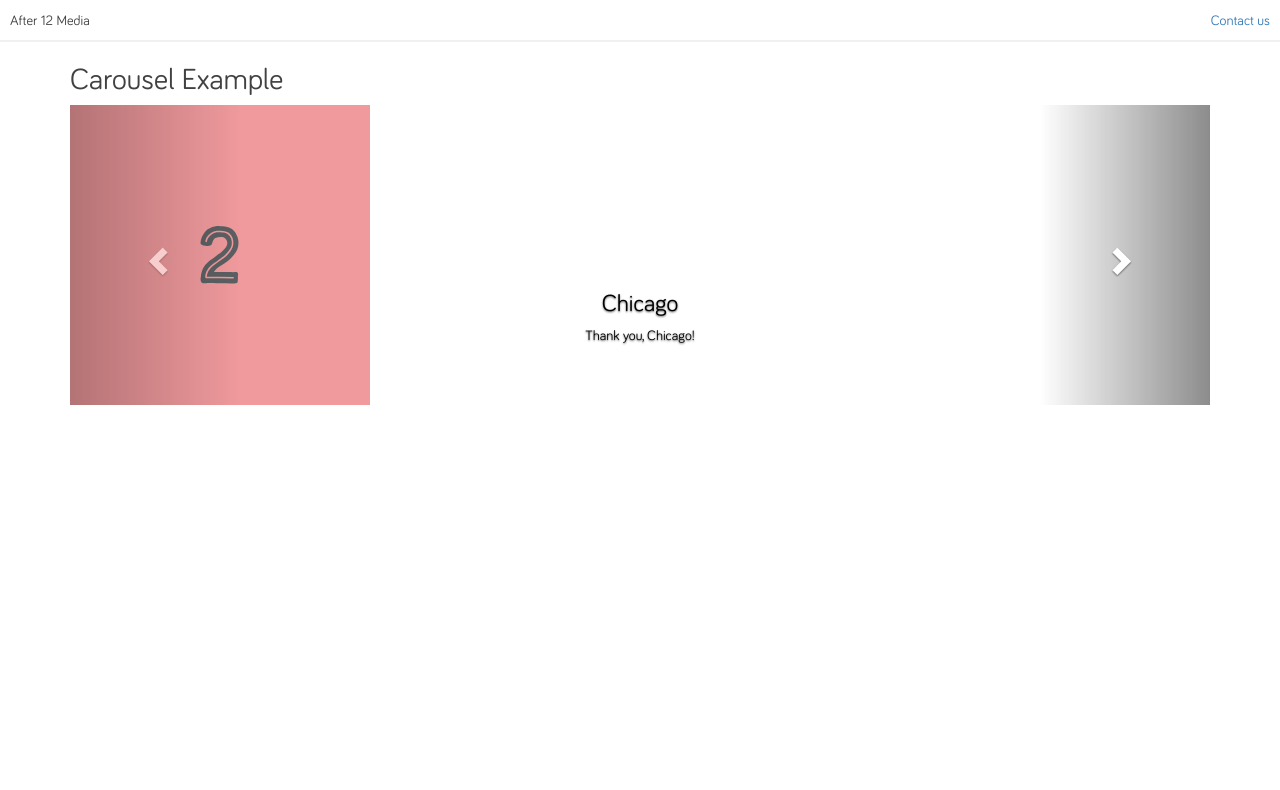
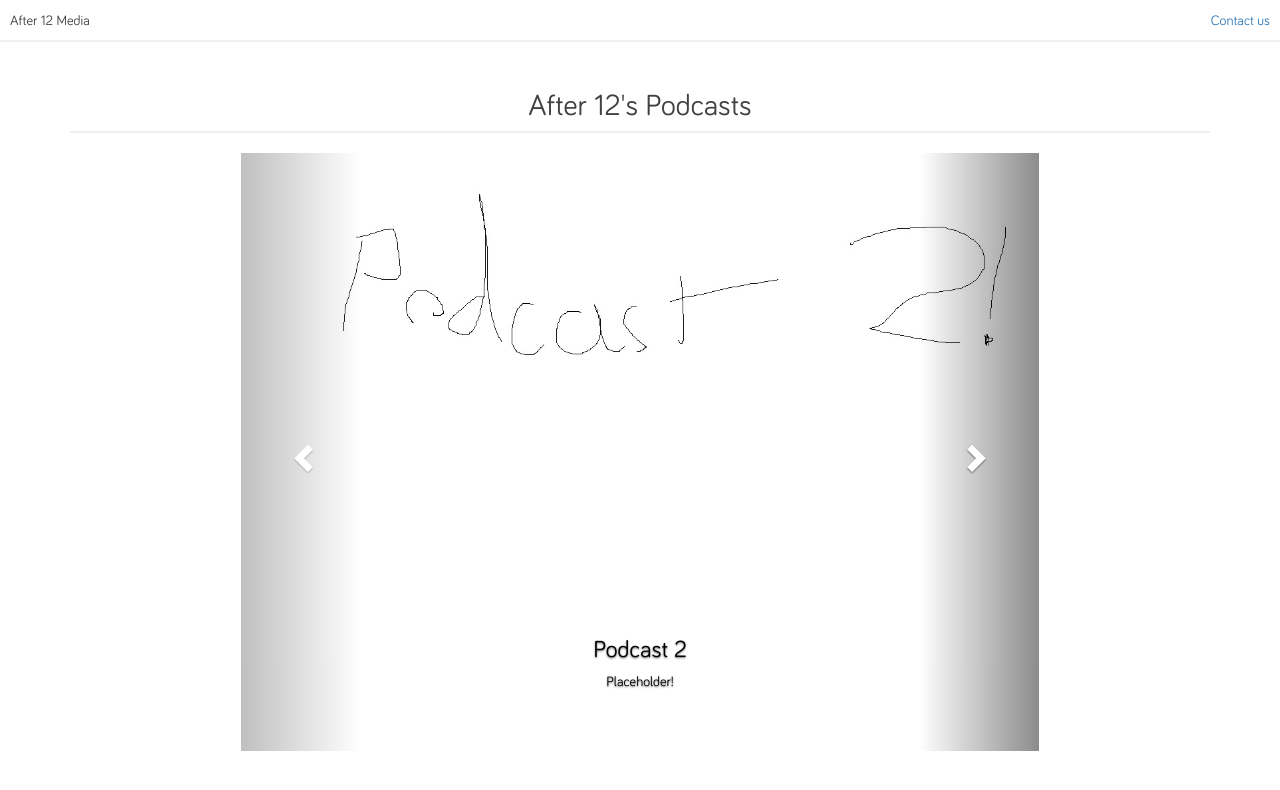
Before and after one commit to babbysross/after12, a plain HTML site: page index.html in a window 1280 px wide. Both pictures are taken after a click on the link "Next". Drawn offline with nearby package versions, Linux system fonts and the light colour scheme.

Commit message:
Added carousel with podcasts

```diff
--- a/index.html
+++ b/index.html
@@ -20,8 +20,11 @@
       </div>
     </div>
   </div>
-<div class="container">
-  <h2>Carousel Example</h2>
+<div class="container" align="center">
+  <div class="headline">
+    <h2>After 12's Podcasts</h2>
+  </div>
+  <br />
   <div id="myCarousel" class="carousel slide" data-ride="carousel">
     <!-- Indicators -->
     <ol class="carousel-indicators">
@@ -32,7 +35,7 @@
     <!-- Wrapper for slides -->
     <div class="carousel-inner">
       <div class="item active">
-        <img src="files/mtg2.jpg" alt="Chania" style="align-content: center">
+        <img src="files/pod1.jpg" alt="Chania" style="align-content: center">
         <div class="carousel-caption">
           <h3>Mind the Gap</h3>
           <p>A weekly dose of what's new in the world of tech.</p>
@@ -40,18 +43,18 @@
       </div>
 
       <div class="item">
-        <img src="images/two.svg" alt="Chicago">
+        <img src="files/pod2.jpg" alt="Chicago">
         <div class="carousel-caption">
-          <h3>Chicago</h3>
-          <p>Thank you, Chicago!</p>
+          <h3>Podcast 2</h3>
+          <p>Placeholder!</p>
         </div>
       </div>
 
       <div class="item">
-        <img src="images/three.svg" alt="New York">
+        <img src="files/pod3.jpg" alt="New York">
         <div class="carousel-caption">
-          <h3>New York</h3>
-          <p>We love the Big Apple!</p>
+          <h3>Podcast 3</h3>
+          <p>Placeholder!</p>
         </div>
       </div>
     </div>
--- a/styles.css
+++ b/styles.css
@@ -47,6 +47,21 @@ body {
   color: rgb(37, 88, 255);
 }
 
+.container {
+  justify-content: center;
+  margin-top: 2%;
+}
+
+.headline {
+  border-bottom: 2px solid rgb(240, 240, 240);
+  width: 100%;
+}
+
 .carousel-caption {
   color: black;
 }
+
+#myCarousel {
+  justify-self: center;
+  max-width: 70%;
+}
```
Also changed, not shown: files/mtg2.jpg, files/pod1.jpg (added), files/pod2.jpg (added), files/pod3.jpg (added). Lines whose indentation alone changed are shown as unchanged.
